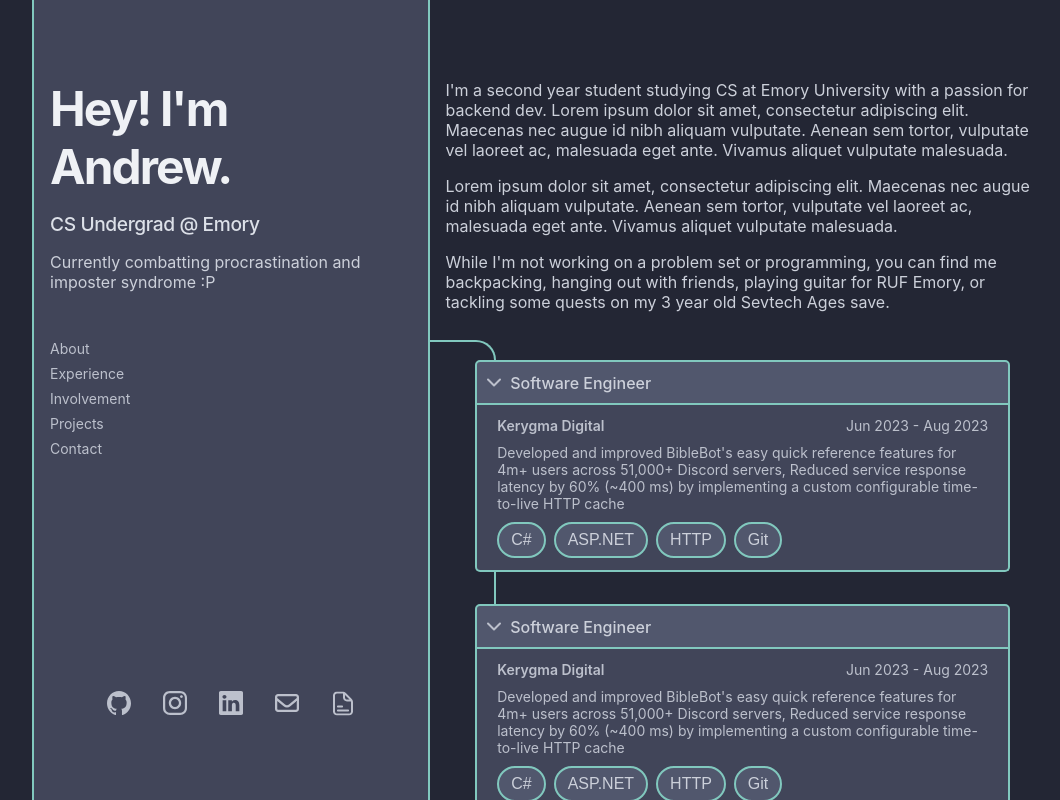
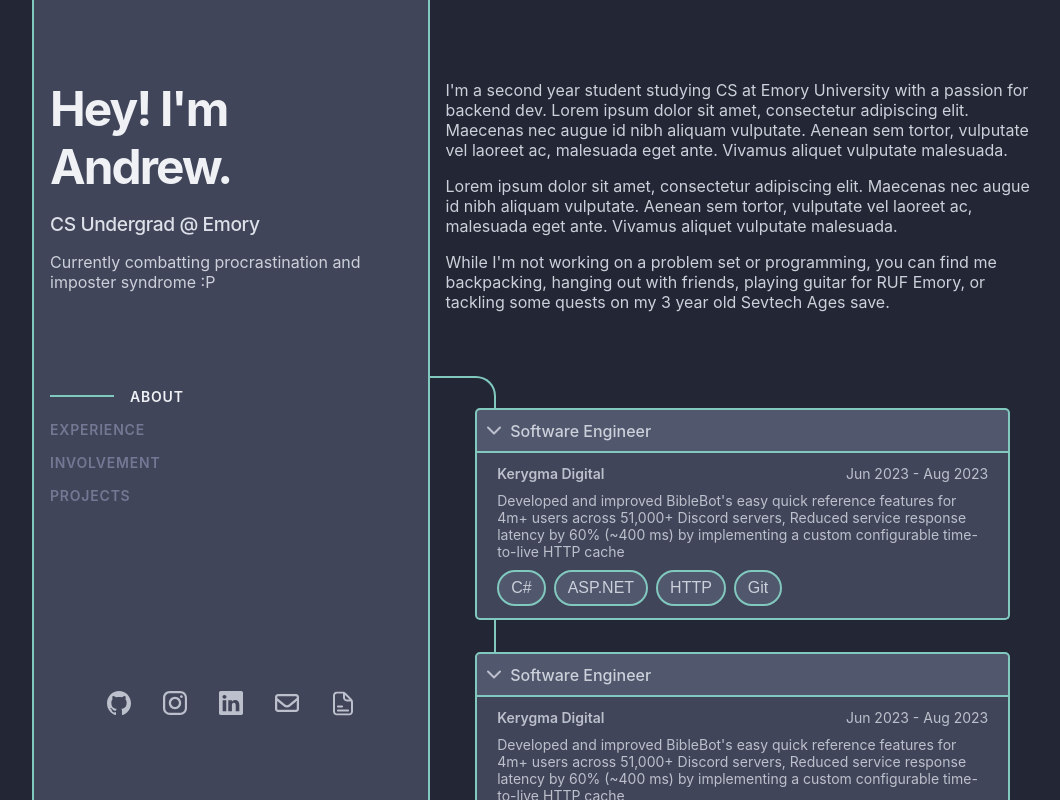
Before and after one commit to andrewtlu/andrewtlu.github.io, a React (Vite) app: page / in a window 1280 px wide. Shown: the top 800 px of the page, without its empty margins (96-1156 px from the left). Built offline with nearby package versions, Linux system fonts and the light colour scheme.

Commit message:
Solidify spacing, add active navbar styling

```diff
--- a/src/App.tsx
+++ b/src/App.tsx
@@ -1,29 +1,49 @@
 import { Socials } from './components/svgs.tsx'
 import './App.css'
 import { ContactPane, ExperiencePane, ProjectPane, InfoPane } from './components/panes.tsx'
+import { useEffect } from 'react'
 
 function App() {
+  // const observer = new IntersectionObserver(entries => {
+  //   entries.forEach(entry => {
+  //     entry.
+  //   })
+  // });
+
   return (
     <div className='content'>
       <header>
         {/* sticky, do gradient stroke w/ non sticky background element? or numbers idk */}
         <div className='header-text'>
           {/* TODO: link to own website */}
-          <h1>Hey! I'm Andrew.</h1>
-          <h2>CS Undergrad @ Emory</h2>
-          <p className='body'>Currently combatting procrastination and imposter syndrome :P</p>
+          <div>
+            <h1>Hey! I'm Andrew.</h1>
+            <h2>CS Undergrad @ Emory</h2>
+            <p className='body'>Currently combatting procrastination and imposter syndrome :P</p>
+          </div>
           <nav>
             <ul className='small'>
               {/* TODO: animations */}
-              <li>
-                About
+              <li className='about' id='active'>
+                <a href="#about">
+                  About
+                </a>
               </li>
-              <li>
-                Experience
+              <li className='experience'>
+                <a href="#experience">
+                  Experience
+                </a>
               </li>
-              <li>Involvement</li>
-              <li>Projects</li>
-              <li>Contact</li>
+              <li className='involvement'>
+                <a href="#involvement">
+                  Involvement
+                </a>
+              </li>
+              <li className='projects'>
+                <a href="#projects">
+                  Projects
+                </a>
+              </li>
             </ul>
           </nav>
         </div>
--- a/src/components/buttons.css
+++ b/src/components/buttons.css
@@ -13,19 +13,19 @@ button {
 
   background-color: var(--crust);
   color: var(--contrast-crust) !important;
-  border: var(--thickness) solid var(--accent-1);
+  border: var(--thickness) solid var(--accent);
   border-radius: 50px;
 
   transition: var(--animation);
 }
 
 .skillbutton:hover {
-  background-color: var(--accent-1) !important;
+  background-color: var(--accent) !important;
   color: var(--base) !important;
 }
 
 #selected {
-  background-color: var(--accent-1);
+  background-color: var(--accent);
   color: var(--base) !important;
 }
 
@@ -36,8 +36,8 @@ button {
 
   font-weight: 500;
 
-  background-color: var(--accent-1) !important;
+  background-color: var(--accent) !important;
   color: var(--base) !important;
-  border: var(--thickness) solid var(--accent-1);
+  border: var(--thickness) solid var(--accent);
   border-radius: 50px;
 }
--- a/src/components/panes.css
+++ b/src/components/panes.css
@@ -8,7 +8,7 @@
 
   width: 100%;
   border-radius: 5px 5px 0 0;
-  border: var(--thickness) solid var(--accent-1); /* TODO w/ button: relative to container body */
+  border: var(--thickness) solid var(--accent); /* TODO w/ button: relative to container body */
   background: var(--crust);
 }
 
@@ -36,7 +36,7 @@
   padding: 12px 20px 12px 20px;
   background: var(--mantle);
   border-radius: 0 0 5px 5px;
-  border: solid var(--accent-1); /* TODO w/ button: relative to container body */
+  border: solid var(--accent); /* TODO w/ button: relative to container body */
   border-width: 0 var(--thickness) var(--thickness) var(--thickness);
 }
 
--- a/src/header.css
+++ b/src/header.css
@@ -13,7 +13,7 @@ header {
 
   padding: 5rem 1rem;
 
-  border: solid var(--accent-1);
+  border: solid var(--accent);
   border-width: 0 var(--thickness);
 
   background-color: var(--mantle);
@@ -25,14 +25,66 @@ header h1 {
 
 header h2 {
   margin-bottom: 1rem;
-  color: var(--contrast-mantle)
+  color: var(--contrast-mantle);
 }
 
 header .body {
-  margin-bottom: 3rem;
-  color: var(--contrast-crust)
+  color: var(--contrast-crust);
+  margin-bottom: 6rem;
 }
 
 header li {
   margin: 0.5rem 0;
 }
+
+/* nav styles */
+
+.small li {
+  position: relative;
+  color: var(--overlay);
+  font-weight: 600;
+  letter-spacing: 0.05rem;
+  text-transform: uppercase;
+  margin-top: 1rem;
+}
+
+.small li::before {
+  display: block;
+  content: '';
+
+  float: left;
+  margin: 0.45rem 0 0 0;
+  width: 0;
+  height: 2px;
+  background-color: var(--accent);
+}
+
+.small #active {
+  color: var(--contrast-base);
+  margin-top: 1rem;
+}
+
+.small #active::before {
+  display: block;
+  content: '';
+
+  float: left;
+  margin: 0.45rem 1rem 0 0;
+  width: 4rem;
+  height: 2px;
+  background-color: var(--accent);
+}
+
+
+/* socials styles */
+
+.socials a {
+  font-weight: 500;
+  color: var(--contrast-overlay);
+  text-decoration: none;
+  transition: var(--animation);
+}
+
+.socials a:hover {
+  color: var(--contrast-base);
+}
--- a/src/index.css
+++ b/src/index.css
@@ -4,6 +4,7 @@
   box-sizing: border-box;
   padding: 0rem;
   margin: 0rem;
+  scroll-behavior: smooth;
 }
 
 :root {
@@ -16,6 +17,7 @@
   --mantle: #414559;
   --crust: #51576d;
   --overlay: #737994;
+  --accent: var(--accent-1);
   --accent-1: #81c8be;
   --accent-2: #babbf1;
 
@@ -38,7 +40,9 @@
   -moz-osx-font-smoothing: grayscale;
 }
 
+
 /* text styles */
+
 h1 {
   color: var(--contrast-base);
 
@@ -76,21 +80,20 @@ h2 {
   font-size: 0.75rem;
 }
 
-/* list styles */
-ul a {
-  font-weight: 500;
-  color: var(--contrast-overlay);
-  text-decoration: none;
-  transition: var(--animation);
-}
-ul a:hover {
-  color: var(--contrast-base);
-}
+
+/* list and anchor style */
 
 ul li {
   list-style: none;
 }
 
+a {
+  text-decoration: none;
+  color: inherit;
+}
+
+
+/* general layout */
 
 body {
   display: flex;
@@ -114,6 +117,7 @@ body {
     --contrast-crust: #232634;
     --contrast-overlay: #737994;
 
+    --accent: var(--accent-1);
     --accent-1: #dd7878;
     --accent-2: #7287fd;
   }
--- a/src/main.css
+++ b/src/main.css
@@ -1,7 +1,7 @@
 /* main content styles */
 
 main {
-  margin: 5rem 1rem;
+  margin: 0 1rem 5rem 1rem;
   width: 60%;
   display: flex;
   flex-direction: column;
@@ -15,8 +15,23 @@ section {
 }
 
 section:not(:last-of-type) {
-  padding-bottom: 3rem;
+  padding-bottom: 1rem;
 }
+
+footer {
+  margin-top: 4rem;
+}
+
+.narrowcontent {
+  width: var(--content-width);
+}
+
+.narrowcontent>div:not(:last-of-type) {
+  margin-bottom: 2rem;
+}
+
+
+/* timeline styles */
 
 .line {
   position: relative;
@@ -32,20 +47,20 @@ section:not(:last-of-type) {
 
   z-index: -1;
 
-  border-right: var(--thickness) solid var(--accent-1);
+  border-right: var(--thickness) solid var(--accent);
 }
 
 .startline::before {
   content: '';
   position: absolute;
 
-  margin: -20px 0 0 -1.25rem;
+  margin: -1rem 0 0 -1.25rem;
   width: 4.25rem;
-  height: 20px;
+  height: 2rem;
 
   z-index: -1;
 
-  border-color: var(--accent-1);
+  border-color: var(--accent);
   border-top-style: solid;
   border-right-style: solid;
   border-radius: 0 20px 0 0;
@@ -62,43 +77,60 @@ section:not(:last-of-type) {
 
   margin: 0 0 0 -1.25rem; /* see #section for y offset (section margin) */
   width: 4.25rem;
-  height: 20px;
+  height: 2rem;
 
   z-index: -1;
 
-  border-color: var(--accent-1);
+  border-color: var(--accent);
   border-bottom-style: solid;
   border-right-style: solid;
   border-radius: 0 0 20px 0;
   border-width: var(--thickness);
 }
 
+
+/* about styles */
+
+#about {
+  padding-top: 5rem;
+  padding-bottom: 5rem;
+}
+
 #about .body:not(:last-of-type) {
   margin-bottom: 1rem;
 }
 
-.narrowcontent {
-  width: var(--content-width);
+
+/* experience & involvement styles */
+#experience, #involvement {
+  padding-top: 1rem;
 }
 
-.narrowcontent>div:not(:last-of-type) {
-  margin-bottom: 2rem;
+#involvement {
+  padding-bottom: 3rem;
 }
 
-.projects {
+/* project styles */
+
+section .projects {
   display: flex;
   flex-direction: column;
   gap: 10px;
 
-  box-shadow: 0.5rem 0.5rem 0 var(--accent-1)/*, 1rem 1rem 0 var(--crust)*/;
+  box-shadow: 0.5rem 0.5rem 0 var(--accent)/*, 1rem 1rem 0 var(--crust)*/;
   padding: 10px;
+  margin-bottom: 3rem;
 
   background-color: var(--crust);
 
-  border: var(--thickness) solid var(--accent-1);
+  border: var(--thickness) solid var(--accent);
   border-radius: 5px;
   width: 100%;
 }
+
+
+/* footer styles */
+
 footer {
   align-self: center;
   width: var(--content-width);
```
Also changed, not shown: dev_log/01-13-24.md (renamed from dev_log/01-13-23.md, +1 -1 lines).
